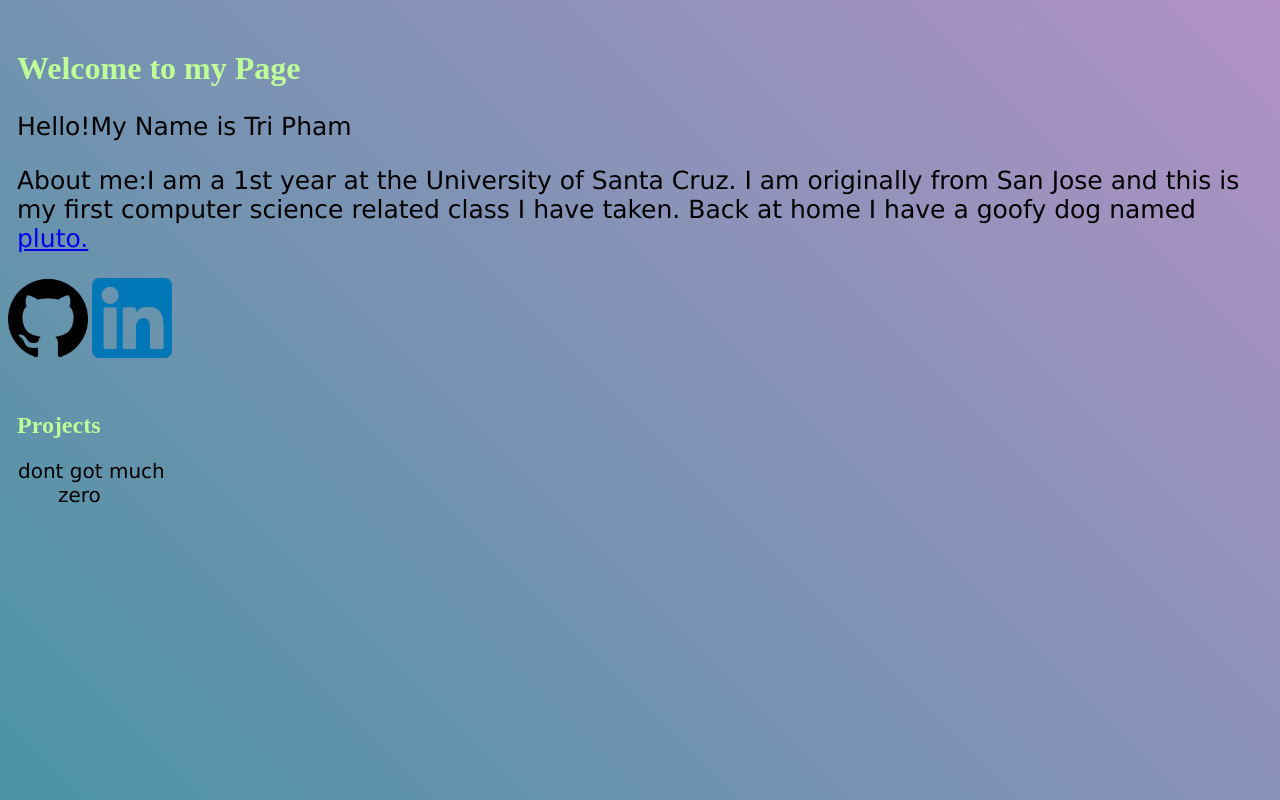
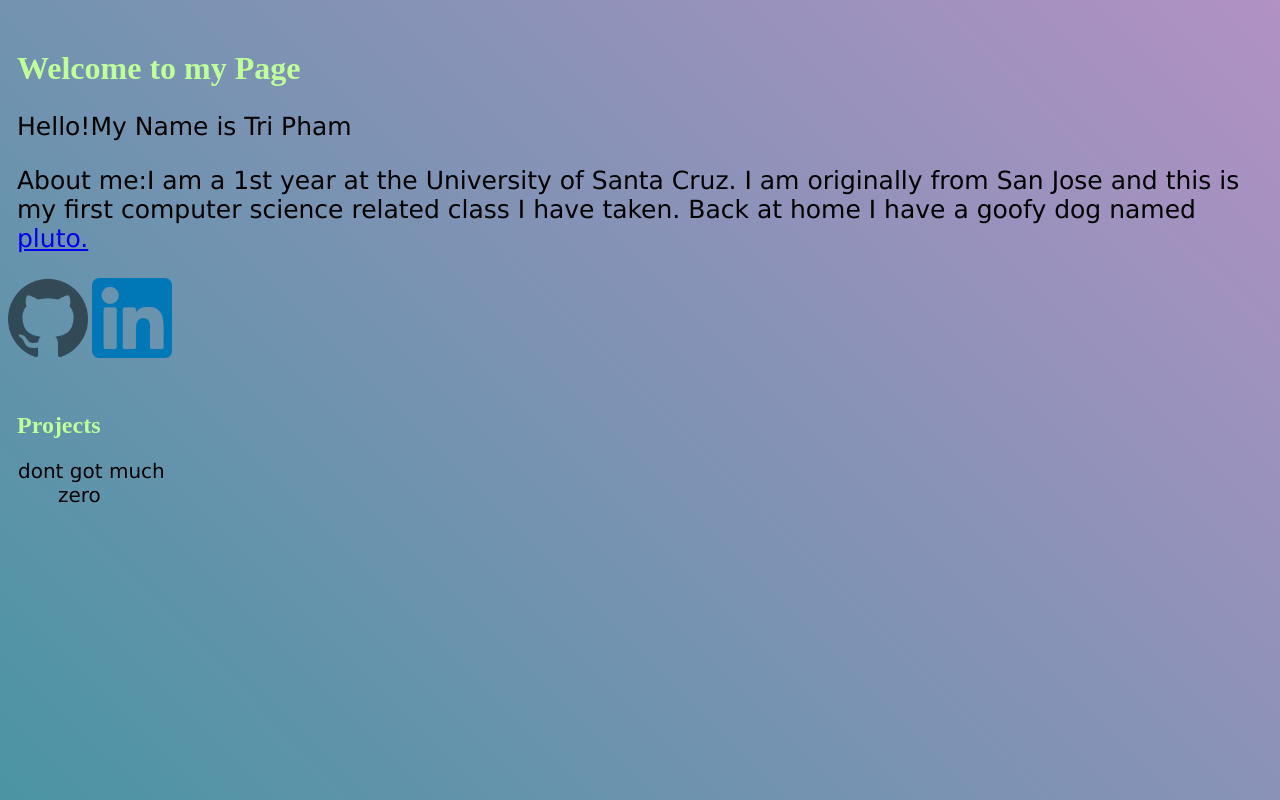
Before and after one commit to Treeeeeee-e/website, a plain HTML site: page index.html in a window 1280 px wide. In both pictures the pointer is over the picture 48 px from the left and 318 px from the top of the page. Drawn offline with Linux system fonts and the light colour scheme.

Commit message:
Update style.css

```diff
--- a/style.css
+++ b/style.css
@@ -24,6 +24,9 @@ body{
     width:5em;
     height:5em
 }
+.icons:hover{
+    opacity:0.5
+}
 .extratxt{
     font-size: 20px;
      font-family: Verdana, Geneva, sans-serif;
```
